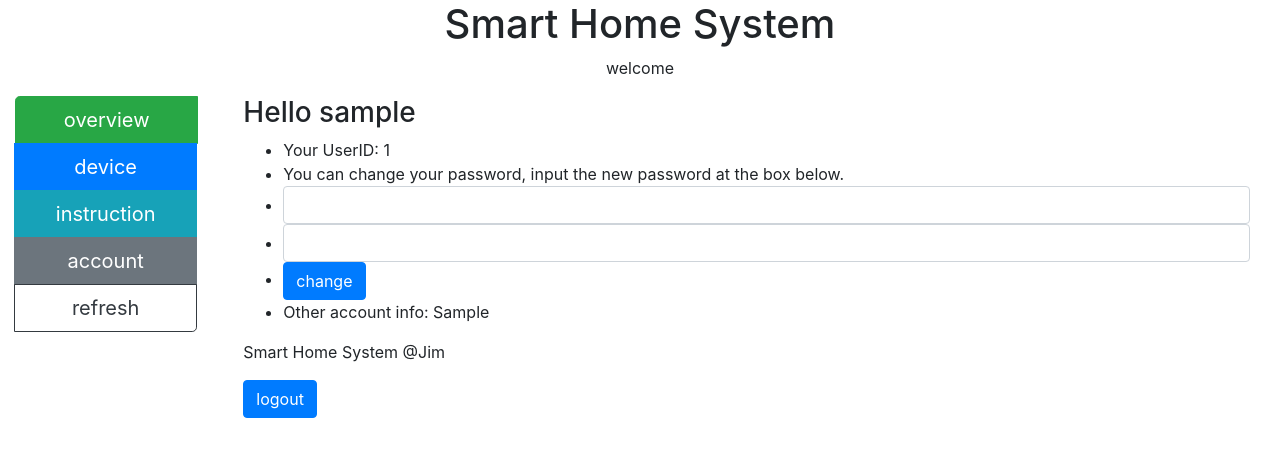
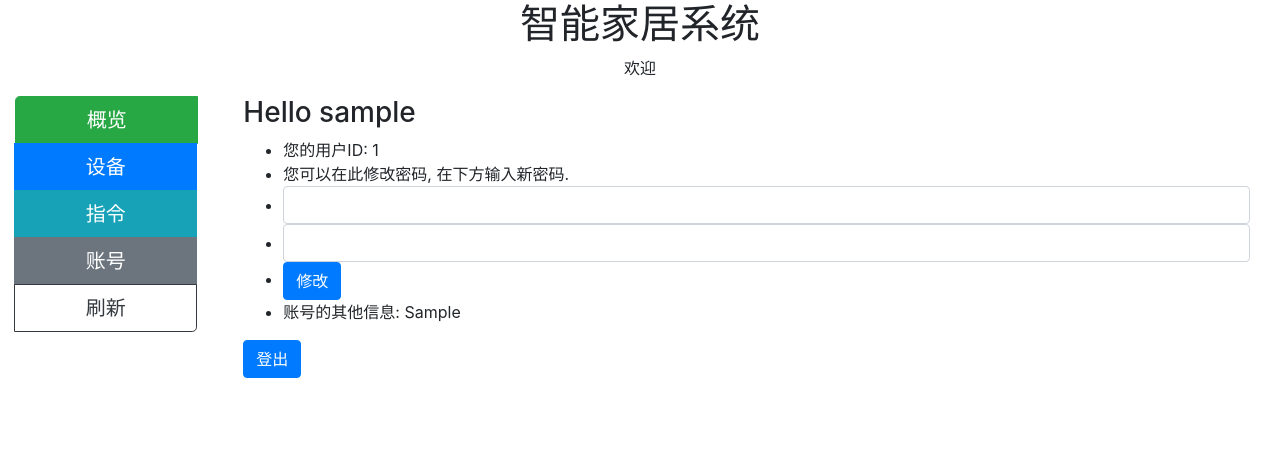
Before and after one commit to JimHeisenberg/SmartHome, a Flask app: template server/templates/account.html in a window 1280 px wide. Shown: the top 457 px of the page. Run offline with Flask 2, Linux system fonts and the light colour scheme; the template is opened without the code that fills it: most values are stand-ins (such as "Sample title", 1, 10 or a date in 2020); some libraries are stand-ins or nearby versions.

Commit message:
localization

```diff
--- a/server/templates/account.html
+++ b/server/templates/account.html
@@ -8,10 +8,10 @@
             </h3>
             <ul>
                 <li class="list-item">
-                    Your UserID: {{ UserData["UserID"] }}
+                    您的用户ID: {{ UserData["UserID"] }}
                 </li>
                 <li class="list-item">
-                    You can change your password, input the new password at the box below.
+                    您可以在此修改密码, 在下方输入新密码.
                 </li>
                 <li class="list-item">
                     <input type="password" class="form-control" id="UserPassword">
@@ -21,18 +21,18 @@
                 </li>
                 <li class="list-item">
                     <button type="button" class="btn btn-primary" onclick="changePassword()">
-                        change
+                        修改
                     </button>
                 </li>
                 <li class="list-item">
-                    Other account info: {{ UserData["UserMeta"] }}
+                    账号的其他信息: {{ UserData["UserMeta"] }}
                 </li>
             </ul>
-            <p>
-                Smart Home System @Jim
+            <p hidden>
+                智能家居系统 @Jim
             </p>
             <button type="button" class="btn btn-primary" onclick="logout()">
-                logout
+                登出
             </button>
         </div>
     </div>
--- a/server/templates/base.html
+++ b/server/templates/base.html
@@ -6,7 +6,7 @@
     <meta http-equiv="X-UA-Compatible" content="IE=edge">
     <meta name="viewport" content="width=device-width, initial-scale=1">
 
-    <title>Smart Home System</title>
+    <title>智能家居系统</title>
 
     <meta name="description" content="Source code generated using layoutit.com">
     <meta name="author" content="LayoutIt!">
--- a/server/templates/device.html
+++ b/server/templates/device.html
@@ -4,7 +4,7 @@
     <div class="row">
         <div class="col-md-4">
             <button type="button" class="btn btn-primary btn-block" onclick="redirect('device_detail', 'add=1')">
-                Add Device
+                添加
             </button>
         </div>
         <div class="col-md-4">
--- a/server/templates/index.html
+++ b/server/templates/index.html
@@ -6,7 +6,7 @@
         </div>
         <div class="col-md-8">
             <h1 class="text-center">
-                Smart Home System
+                智能家居系统
             </h1>
             <p>
                 电子科技大学 本科毕设 <strong>Smart Home System</strong>
@@ -32,12 +32,12 @@
         </div>
         <div class="col-md-2">
             <button type="button" class="btn btn-success" onclick="window.location.href='/login'">
-                Login
+                登录
             </button>
         </div>
         <div class="col-md-2">
             <button type="button" class="btn btn-success" onclick="window.location.href='/register'">
-                Register
+                注册
             </button>
         </div>
         <div class="col-md-4">
--- a/server/templates/instruction.html
+++ b/server/templates/instruction.html
@@ -4,7 +4,7 @@
     <div class="row">
         <div class="col-md-4">
             <button type="button" class="btn btn-primary btn-block" onclick="redirect('instruction_detail', 'add=1')">
-                Add Instruction
+                添加
             </button>
         </div>
         <div class="col-md-4">
--- a/server/templates/main_base.html
+++ b/server/templates/main_base.html
@@ -5,10 +5,10 @@
         <div class="col-md-12">
             <div class="page-header">
                 <h1 class="text-center">
-                    Smart Home System
+                    智能家居系统
                 </h1>
                 <p class="text-center">
-                    welcome
+                    欢迎
                 </p>
             </div>
         </div>
@@ -17,19 +17,19 @@
         <div class="col-md-2">
             <div class="btn-group btn-group-vertical btn-group-lg btn-block" role="group">
                 <button type="button" class="btn btn-success" onclick="redirect('overview')">
-                    overview
+                    概览
                 </button>
                 <button type="button" class="btn btn-primary" onclick="redirect('device')">
-                    device
+                    设备
                 </button>
                 <button type="button" class="btn btn-info" onclick="redirect('instruction')">
-                    instruction
+                    指令
                 </button>
                 <button type="button" class="btn btn-secondary" onclick="redirect('account')">
-                    account
+                    账号
                 </button>
                 <button type="button" class="btn btn-outline-dark" onclick="refresh()">
-                    refresh
+                    刷新
                 </button>
             </div>
         </div>
--- a/server/templates/overview.html
+++ b/server/templates/overview.html
@@ -2,8 +2,8 @@
 {% block content %}
 <div class="alert alert-success alert-dismissable">
     <button type="button" class="close" data-dismiss="alert" aria-hidden="true">x</button>
-    <h4>Notice:</h4>
-    <strong>Hello!</strong> you can see the overview of your devices and instructions below!
+    <h4>提示:</h4>
+    <strong>Hello!</strong> 设备和指令的概览如下!
     <a href="#" class="alert-link"></a>
 </div>
 <div class="container-fluid">
```
Also changed, not shown: server/templates/device_detail.html (+10 -10 lines), server/templates/instruction_detail.html (+6 -6 lines), server/templates/login.html (+8 -8 lines), server/templates/register.html (+8 -8 lines).
